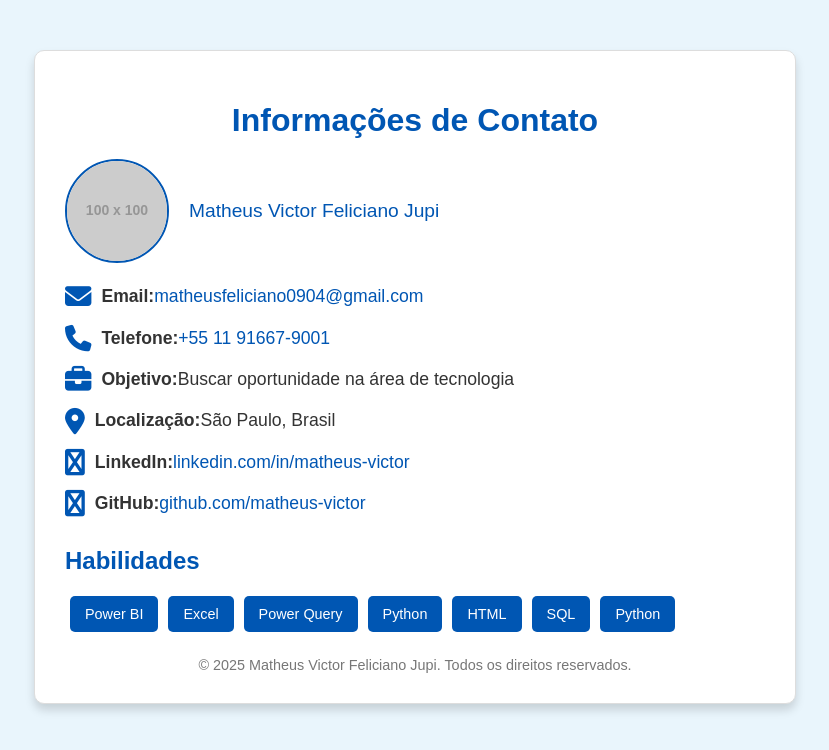
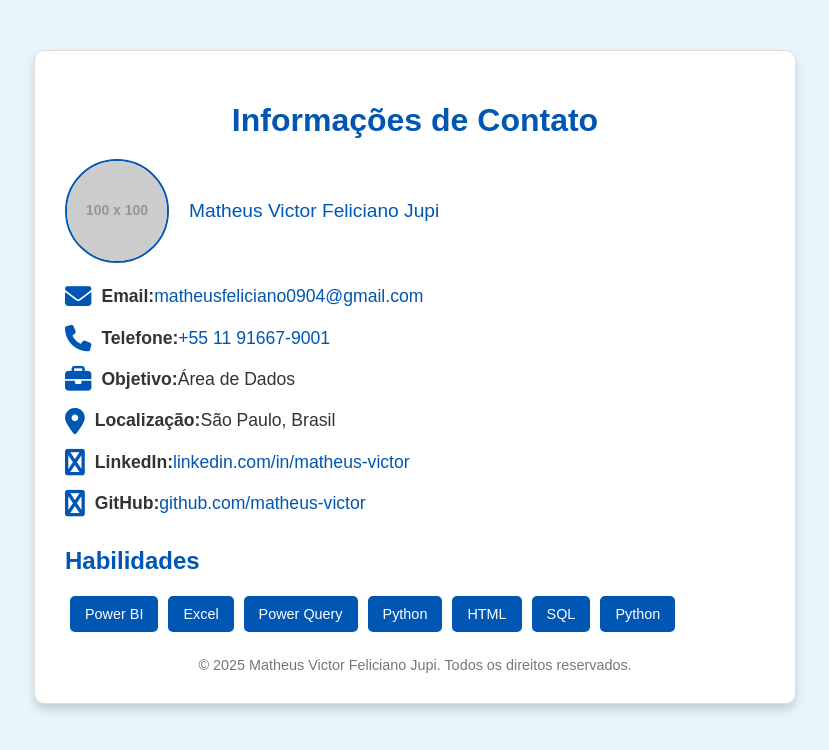
Before and after one commit to MatheusFeliciano0904/Contato, a plain HTML site: page index.html in a window 1280 px wide. Shown: the whole page, without its empty margins (225-1054 px from the left). Drawn offline with Linux system fonts and the light colour scheme; placeholder pictures from the web are drawn by us.

Commit message:
Update index.html

```diff
--- a/index.html
+++ b/index.html
@@ -103,7 +103,7 @@
         <ul class="contact-info">
             <li><i class="fas fa-envelope"></i> <strong>Email: </strong> <a href="mailto:matheusfeliciano0904@gmail.com"> matheusfeliciano0904@gmail.com</a></li>
             <li><i class="fas fa-phone"></i> <strong>Telefone: </strong> <a href="tel:+11916679001"> +55 11 91667-9001</a></li>
-            <li><i class="fas fa-briefcase"></i> <strong>Objetivo: </strong> Buscar oportunidade na área de tecnologia </li>
+            <li><i class="fas fa-briefcase"></i> <strong>Objetivo: </strong> Área de Dados </li>
             <li><i class="fas fa-map-marker-alt"></i> <strong>Localização: </strong> São Paulo, Brasil</li>
             <li><i class="fas fa-linkedin"></i> <strong>LinkedIn: </strong> <a href="https://www.linkedin.com/in/matheus-victor-feliciano-jupi/"> linkedin.com/in/matheus-victor</a></li>
             <li><i class="fas fa-github"></i> <strong>GitHub: </strong> <a href="https://github.com/MatheusFeliciano0904"> github.com/matheus-victor</a></li>
```
